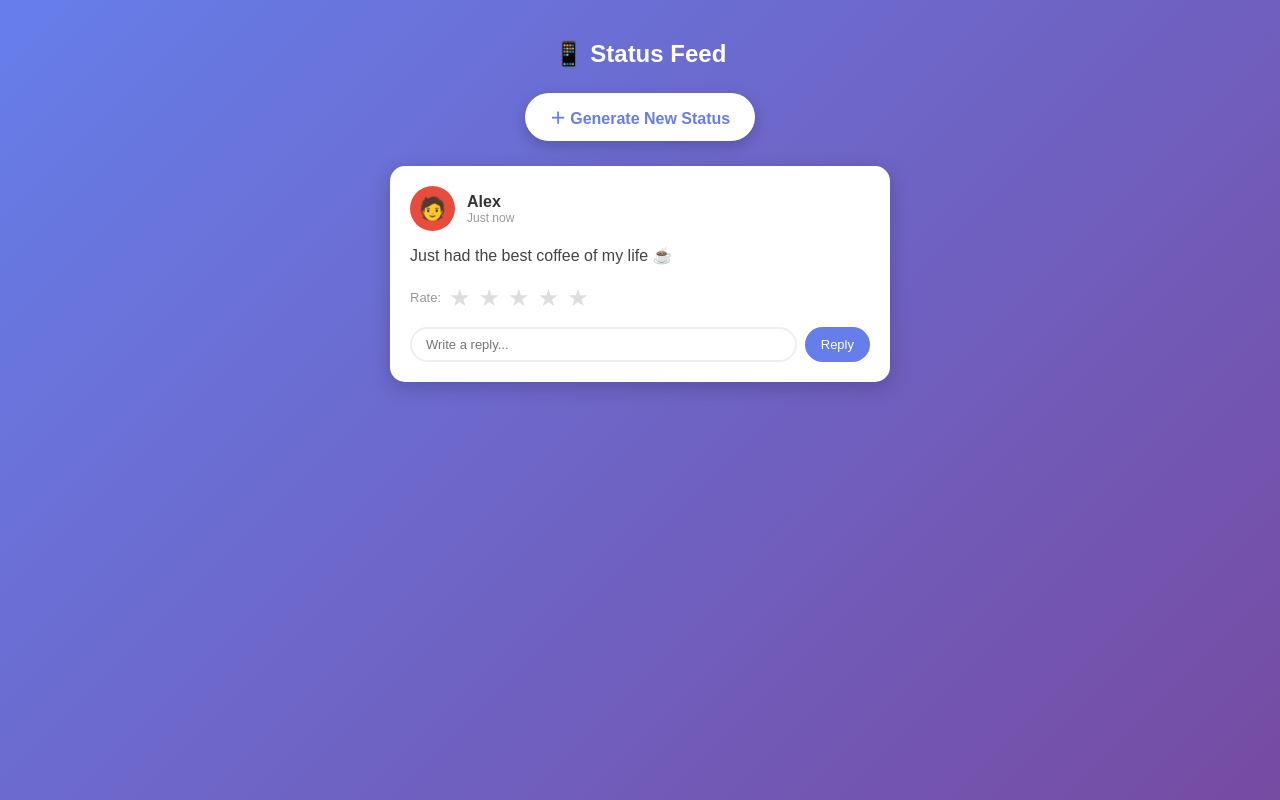
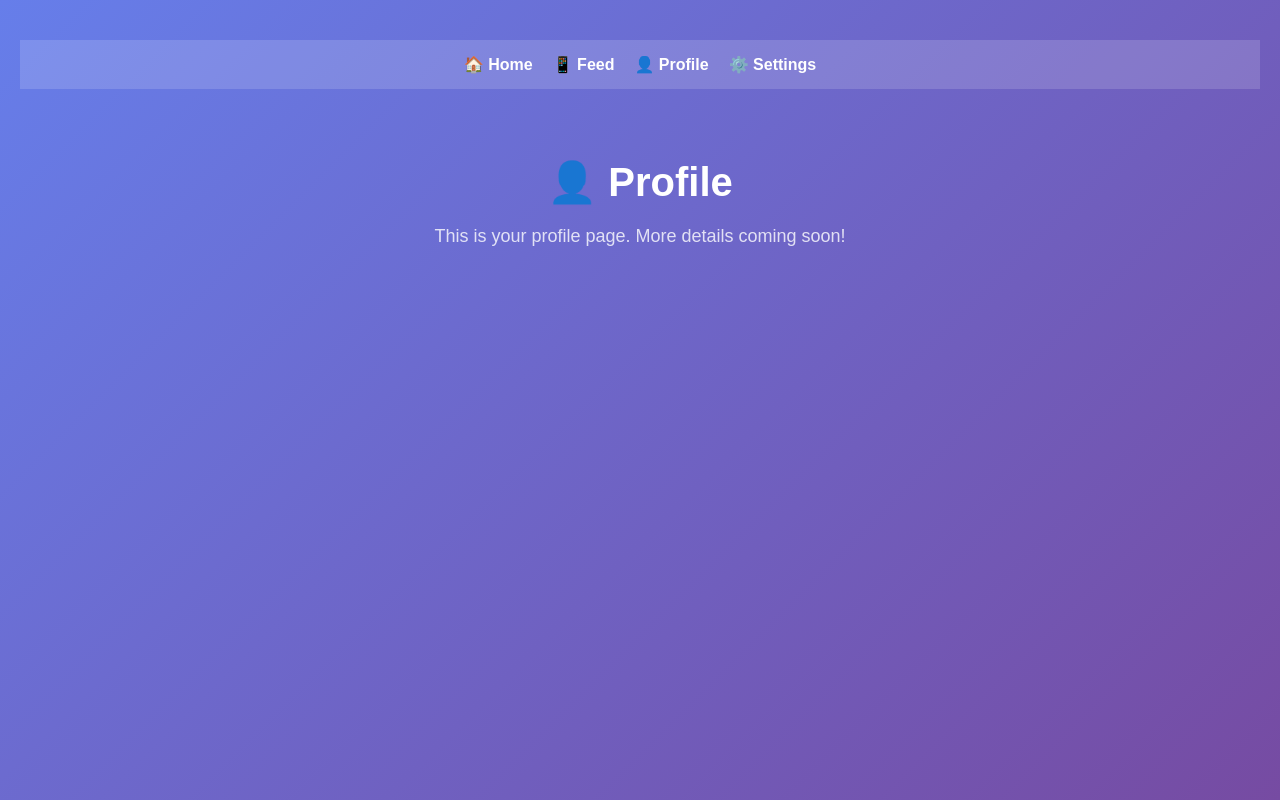
Before and after one commit to jerryje01/my-first-react, a React (Create React App) app: page /profile in a window 1280 px wide. Built offline with nearby package versions, Linux system fonts and the light colour scheme.

Commit message:
curser changes

```diff
--- a/package.json
+++ b/package.json
@@ -9,6 +9,7 @@
     "@testing-library/user-event": "^13.5.0",
     "react": "^19.2.4",
     "react-dom": "^19.2.4",
+    "react-router-dom": "^6.8.0",
     "react-scripts": "5.0.1",
     "web-vitals": "^2.1.4"
   },
--- a/src/App.js
+++ b/src/App.js
@@ -1,5 +1,10 @@
-import { useState } from "react";
+import { useState, useEffect } from "react";
+import { Routes, Route } from "react-router-dom";
 import StatusCard from "./StatusCard";
+import Navbar from "./Navbar";
+import Home from "./Home";
+import Profile from "./Profile";
+import Settings from "./Settings";
 
 const allStatuses = [
   { id: 1, username: "Alex", emoji: "🧑", color: "#e74c3c", text: "Just had the best coffee of my life ☕" },
@@ -9,8 +14,12 @@ const allStatuses = [
   { id: 5, username: "James", emoji: "🧔", color: "#1abc9c", text: "Cooked dinner from scratch. Only slightly burnt 🔥" },
 ];
 
-function App() {
+function Feed() {
   const [posts, setPosts] = useState([allStatuses[0]]);
+
+  useEffect(() => {
+    document.title = `Status Feed 📱 (${posts.length} posts)`;
+  }, [posts]);
 
   function addRandomPost() {
     const remaining = allStatuses.filter(s => !posts.find(p => p.id === s.id));
@@ -24,11 +33,20 @@ function App() {
       <h1 style={{
         textAlign: "center",
         color: "white",
-        marginBottom: "25px",
+        marginBottom: "10px",
         fontSize: "24px"
       }}>
         📱 Status Feed
       </h1>
+
+      <p style={{
+        textAlign: "center",
+        color: "rgba(255,255,255,0.7)",
+        marginBottom: "20px",
+        fontSize: "14px"
+      }}>
+        {posts.length} {posts.length === 1 ? "post" : "posts"} in your feed
+      </p>
 
       <button
         onClick={addRandomPost}
@@ -62,4 +80,18 @@ function App() {
   );
 }
 
+function App() {
+  return (
+    <>
+      <Navbar />
+      <Routes>
+        <Route path="/" element={<Feed />} />
+        <Route path="/feed" element={<Feed />} />
+        <Route path="/profile" element={<Profile />} />
+        <Route path="/settings" element={<Settings />} />
+      </Routes>
+    </>
+  );
+}
+
 export default App;
--- /dev/null
+++ b/src/Home.js
@@ -0,0 +1,12 @@
+function Home() {
+  return (
+    <div style={{ textAlign: "center", color: "white", marginTop: "40px" }}>
+      <h1 style={{ fontSize: "28px", marginBottom: "15px" }}>Welcome to Status Feed</h1>
+      <p style={{ fontSize: "16px", opacity: 0.8, marginBottom: "25px" }}>
+        Click on <strong>Feed</strong> above to see the live status cards with chat-style replies.
+      </p>
+    </div>
+  );
+}
+
+export default Home;
--- /dev/null
+++ b/src/Navbar.js
@@ -0,0 +1,49 @@
+import { Link } from "react-router-dom";
+
+function Navbar() {
+  return (
+    <nav style={{
+      display: "flex",
+      justifyContent: "center",
+      gap: "20px",
+      padding: "15px",
+      backgroundColor: "rgba(255,255,255,0.15)",
+      marginBottom: "20px"
+    }}>
+      <Link to="/" style={{
+        color: "white",
+        textDecoration: "none",
+        fontWeight: "bold",
+        fontSize: "16px"
+      }}>
+        🏠 Home
+      </Link>
+      <Link to="/feed" style={{
+        color: "white",
+        textDecoration: "none",
+        fontWeight: "bold",
+        fontSize: "16px"
+      }}>
+        📱 Feed
+      </Link>
+      <Link to="/profile" style={{
+        color: "white",
+        textDecoration: "none",
+        fontWeight: "bold",
+        fontSize: "16px"
+      }}>
+        👤 Profile
+      </Link>
+      <Link to="/settings" style={{
+        color: "white",
+        textDecoration: "none",
+        fontWeight: "bold",
+        fontSize: "16px"
+      }}>
+        ⚙️ Settings
+      </Link>
+    </nav>
+  );
+}
+
+export default Navbar;
--- /dev/null
+++ b/src/Profile.js
@@ -0,0 +1,18 @@
+function Profile() {
+  return (
+    <div style={{
+      display: "flex",
+      flexDirection: "column",
+      alignItems: "center",
+      padding: "50px",
+      color: "white"
+    }}>
+      <h1 style={{ fontSize: "40px", marginBottom: "20px" }}>👤 Profile</h1>
+      <p style={{ fontSize: "18px", opacity: 0.8 }}>
+        This is your profile page. More details coming soon!
+      </p>
+    </div>
+  );
+}
+
+export default Profile;
--- /dev/null
+++ b/src/Settings.js
@@ -0,0 +1,16 @@
+function Settings() {
+  return (
+    <div style={{
+      display: "flex",
+      flexDirection: "column",
+      alignItems: "center",
+      padding: "50px",
+      color: "white"
+    }}>
+      <h1 style={{ fontSize: "40px", marginBottom: "20px" }}>⚙️ Settings</h1>
+      <p style={{ fontSize: "18px", opacity: 0.8 }}>Settings page coming soon!</p>
+    </div>
+  );
+}
+
+export default Settings;
--- a/src/index.js
+++ b/src/index.js
@@ -1,11 +1,14 @@
 import React from 'react';
 import ReactDOM from 'react-dom/client';
+import { BrowserRouter } from 'react-router-dom';
 import './index.css';
 import App from './App';
 
 const root = ReactDOM.createRoot(document.getElementById('root'));
 root.render(
   <React.StrictMode>
-    <App />
+    <BrowserRouter>
+      <App />
+    </BrowserRouter>
   </React.StrictMode>
 );
```
Also changed, not shown: 1 other file (tests, documents, lock files or other folders).
